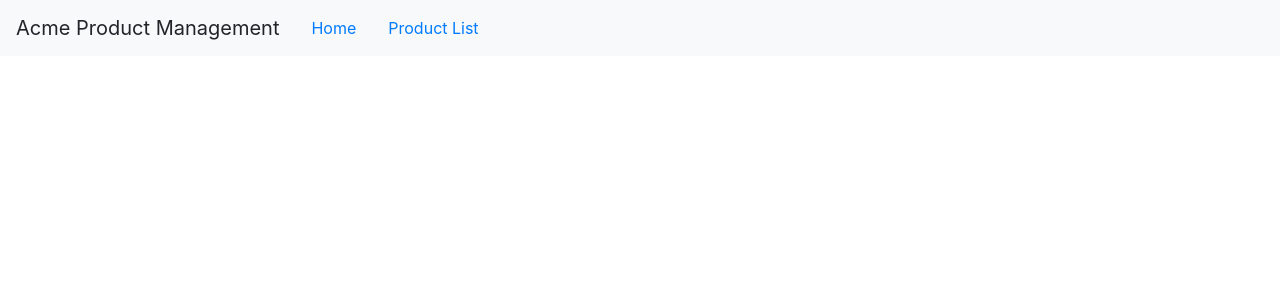
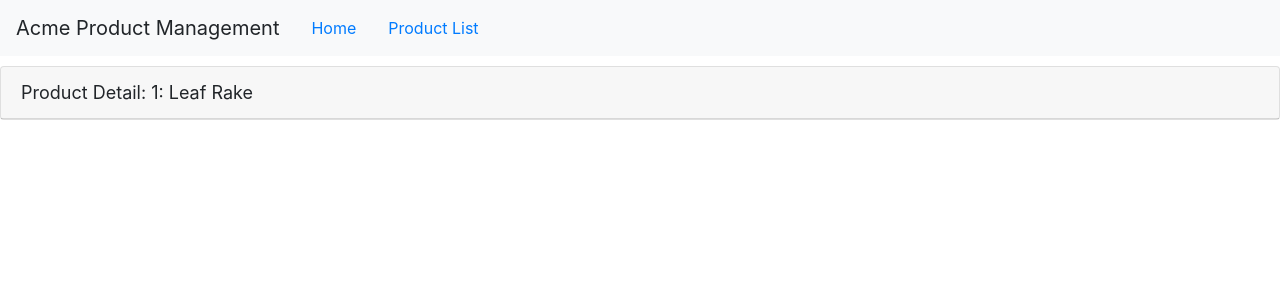
Before and after one commit to bobsira/Angular, an Angular app in the folder APM-Start/: page /products/1 in a window 1280 px wide. Shown: the top 300 px of the page. Built offline with nearby package versions, Linux system fonts and the light colour scheme.

Commit message:
passing parameter to a route

```diff
--- a/APM-Start/src/app/products/product-detail.component.ts
+++ b/APM-Start/src/app/products/product-detail.component.ts
@@ -1,5 +1,7 @@
 import { Component, OnInit } from '@angular/core';
 import { IProduct } from './product';
+import { ActivatedRoute } from '@angular/router';
+import { from } from 'rxjs';
 
 @Component({
   selector: 'pm-product-detail',
@@ -11,9 +13,21 @@ export class ProductDetailComponent implements OnInit {
   pageTitle: string = 'Product Detail';
   product: IProduct;
 
-  constructor() { }
+  constructor(private route: ActivatedRoute) { }
 
   ngOnInit() {
+    let id = +this.route.snapshot.paramMap.get('id');
+    this.pageTitle += `: ${id}`;
+    this.product = {
+      'productId': id,
+      'productName': 'Leaf Rake',
+      'productCode': 'GDN-0011',
+      'releaseDate': 'March 19, 2019',
+      'description': 'Leaf rake with 48-inch wooden handle.',
+      'price': 19.95,
+      'starRating': 3.2,
+      'imageUrl': 'assets/images/leaf_rake.png'
+    };
   }
 
 }
--- a/APM-Start/src/app/products/product-list.component.html
+++ b/APM-Start/src/app/products/product-list.component.html
@@ -41,7 +41,11 @@
                         [style.width.px] = 'imageWidth'
                         [style.margin.px] = 'imageMargin'>
                     </td>
-                    <td>{{ product.productName }}</td>
+                    <td>
+                        <a [routerLink] = "['/products', product.productId]">
+                            {{ product.productName }}
+                        </a>
+                    </td>
                     <td>{{ product.productCode | lowercase | convertToSpaces: '-' }}</td>
                     <td>{{ product.releaseDate }}</td>
                     <td>{{ product.price | currency: 'USD' : 'symbol':'1.2-2' }}</td>
```
